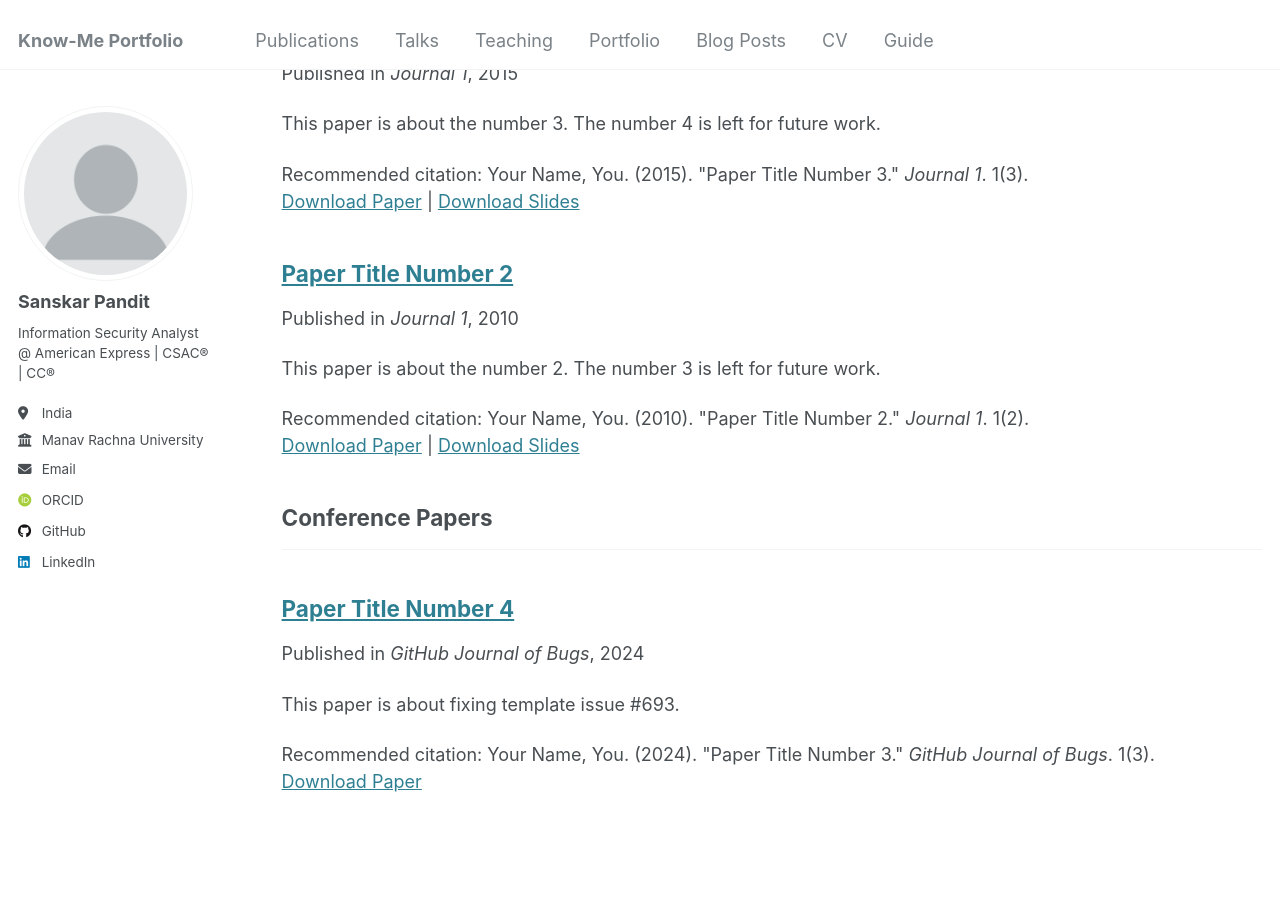
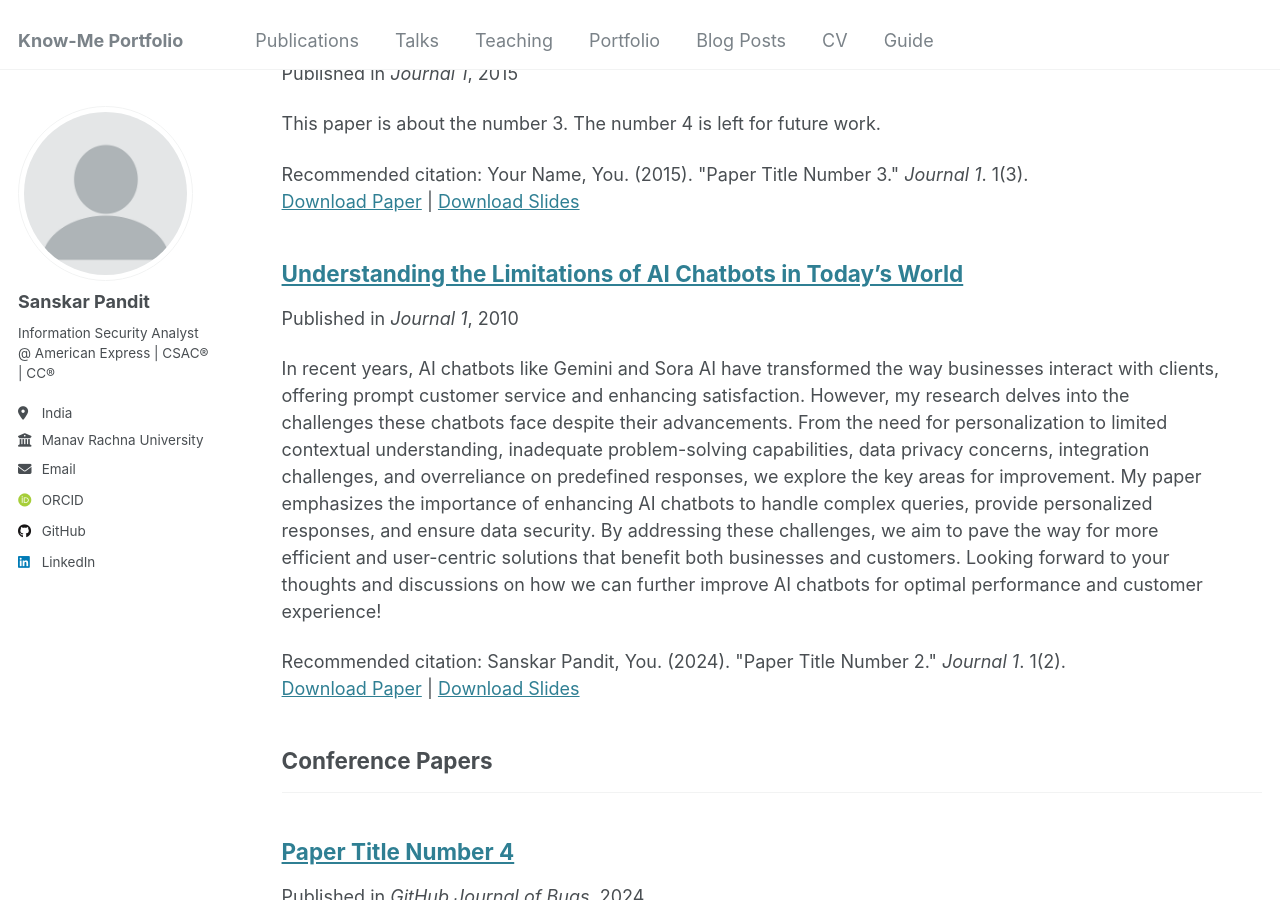
Before and after one commit to skar-ISA/skar-ISA.github.io, a Jekyll site: the page built from _pages/publications.html, in a window 1280 px wide and 900 px high, scrolled down 662 px. Built offline with Jekyll 4.4.1, drawn with Linux system fonts in a browser that asks for light colours; some web fonts are replaced.

Commit message:
Update 2010-10-01-paper-title-number-2.md

```diff
--- a/_publications/2010-10-01-paper-title-number-2.md
+++ b/_publications/2010-10-01-paper-title-number-2.md
@@ -1,14 +1,14 @@
 ---
-title: "Paper Title Number 2"
+title: "Understanding the Limitations of AI Chatbots in Today's World"
 collection: publications
 category: manuscripts
 permalink: /publication/2010-10-01-paper-title-number-2
-excerpt: 'This paper is about the number 2. The number 3 is left for future work.'
+excerpt: 'In recent years, AI chatbots like Gemini and Sora AI have transformed the way businesses interact with clients, offering prompt customer service and enhancing satisfaction. However, my research delves into the challenges these chatbots face despite their advancements. From the need for personalization to limited contextual understanding, inadequate problem-solving capabilities, data privacy concerns, integration challenges, and overreliance on predefined responses, we explore the key areas for improvement. My paper emphasizes the importance of enhancing AI chatbots to handle complex queries, provide personalized responses, and ensure data security. By addressing these challenges, we aim to pave the way for more efficient and user-centric solutions that benefit both businesses and customers. Looking forward to your thoughts and discussions on how we can further improve AI chatbots for optimal performance and customer experience!'
 date: 2010-10-01
 venue: 'Journal 1'
-slidesurl: 'http://academicpages.github.io/files/slides2.pdf'
-paperurl: 'http://academicpages.github.io/files/paper2.pdf'
-citation: 'Your Name, You. (2010). &quot;Paper Title Number 2.&quot; <i>Journal 1</i>. 1(2).'
+slidesurl: ''
+paperurl: ''
+citation: 'Sanskar Pandit, You. (2024). &quot;Paper Title Number 2.&quot; <i>Journal 1</i>. 1(2).'
 ---
 
 The contents above will be part of a list of publications, if the user clicks the link for the publication than the contents of section will be rendered as a full page, allowing you to provide more information about the paper for the reader. When publications are displayed as a single page, the contents of the above "citation" field will automatically be included below this section in a smaller font.
```
